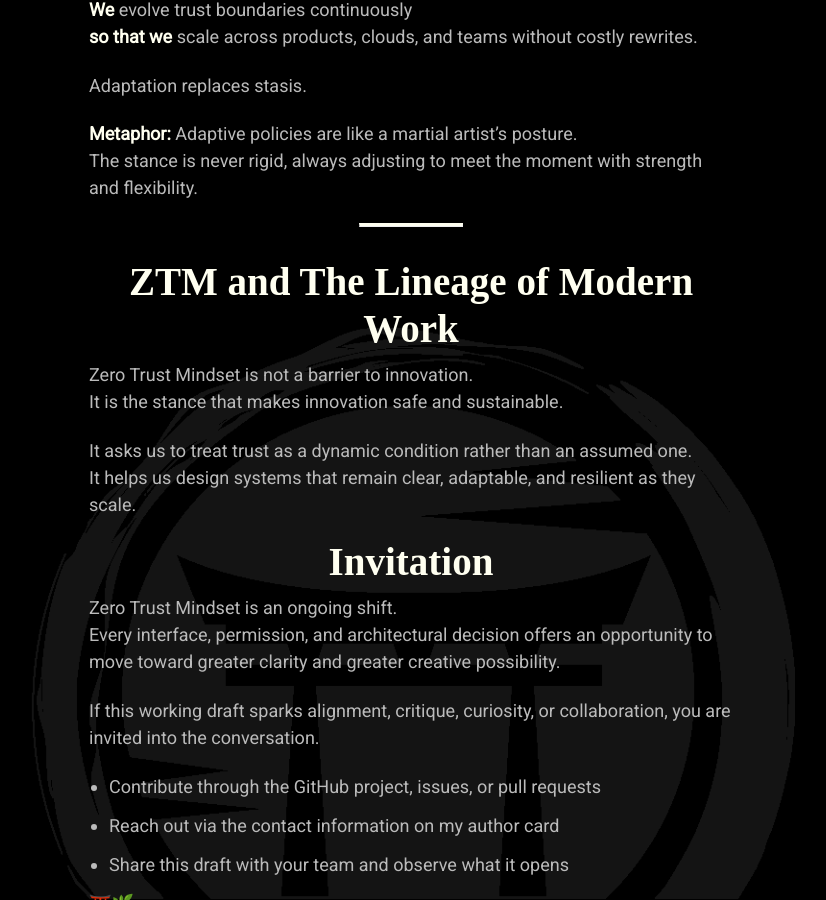
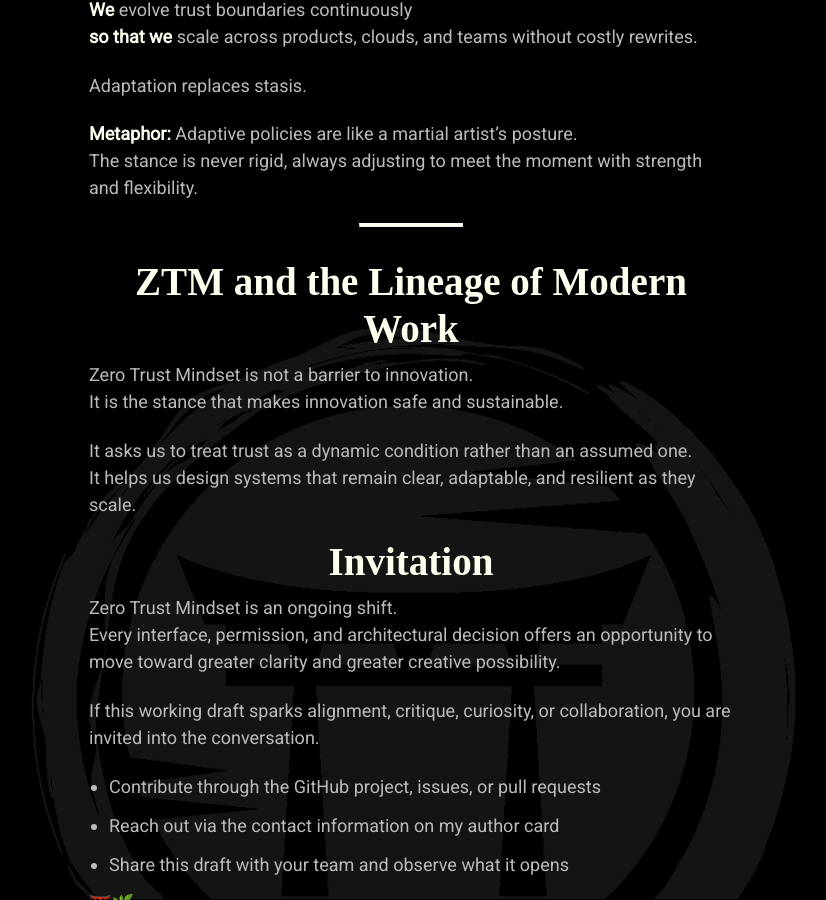
Before and after one commit to mindset-dojo/mindset-dojo.github.io, a Jekyll site: the page built from _insights/2025/michael-basil/2025-12-07-zero-trust-mindset-invitation-for-conversation.md, in a window 1280 px wide and 900 px high, scrolled down 4466 px. Shown: the whole window, without its empty margins (229-1055 px from the left). Built offline with Jekyll 4.4.1, drawn with Linux system fonts in a browser that asks for light colours; some web fonts are replaced.

Commit message:
fix: typo

```diff
--- a/_insights/2025/michael-basil/2025-12-07-zero-trust-mindset-invitation-for-conversation.md
+++ b/_insights/2025/michael-basil/2025-12-07-zero-trust-mindset-invitation-for-conversation.md
@@ -160,7 +160,7 @@ The stance is never rigid, always adjusting to meet the moment with strength and
 
 ---
 
-## ZTM and The Lineage of Modern Work
+## ZTM and the Lineage of Modern Work
 
 Zero Trust Mindset is not a barrier to innovation.
 It is the stance that makes innovation safe and sustainable.
```
